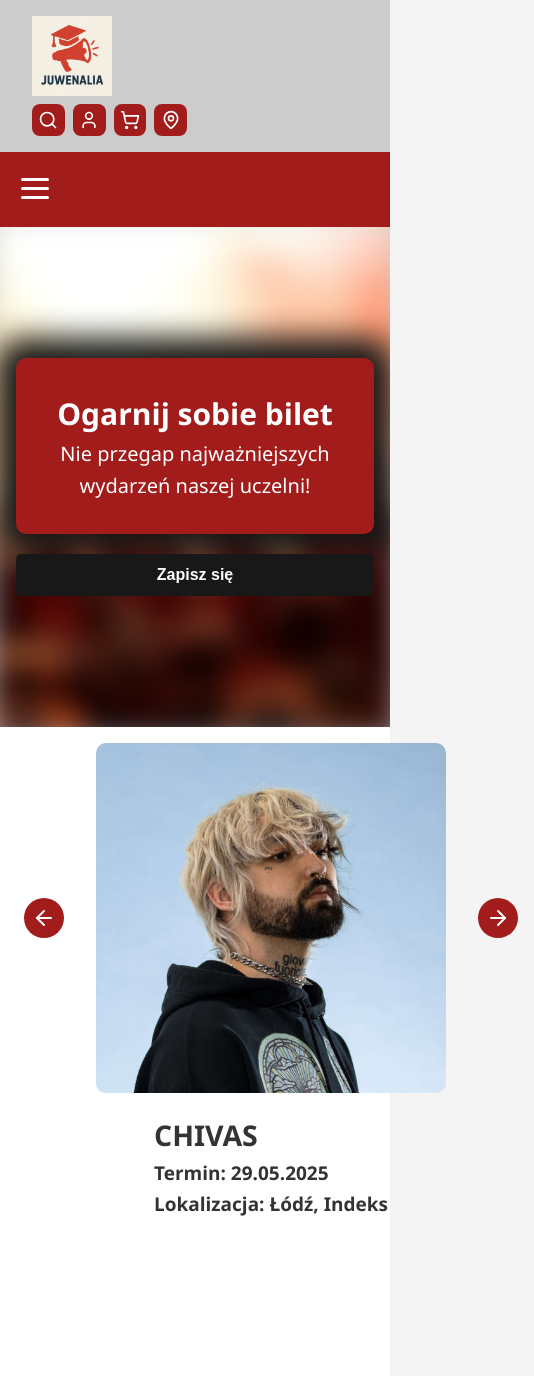
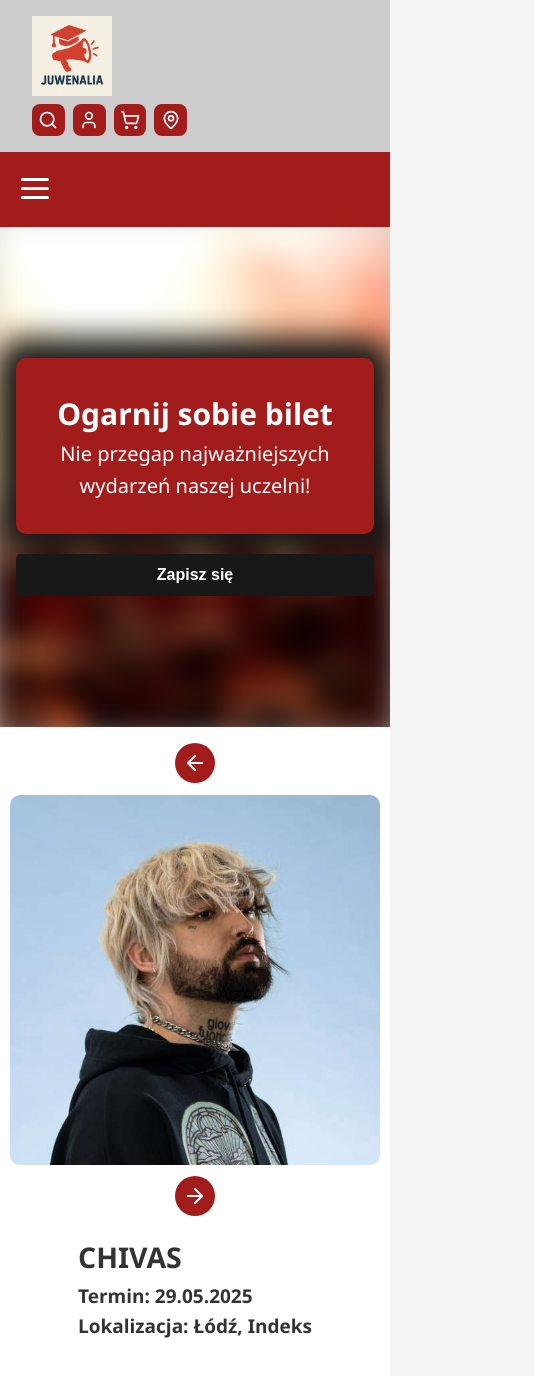
Before and after one commit to PastaSUCC/ProjektWWW, a React (Vite) app: page / in a window 390 px wide. Shown: the top 1376 px of the page, 534 px wide, since content can reach past the window. Built offline with nearby package versions, Linux system fonts and the light colour scheme.

Commit message:
Responsywnosc

```diff
--- a/src/calendar.css
+++ b/src/calendar.css
@@ -38,7 +38,7 @@
   background-image: url("/photos/mainbackground.jpg");
   background-size: cover;
   background-position: center;
-  background-repeat: no-repeat;
+  background-repeat: repeat-y;
   filter: blur(15px);
   z-index: -1;
   transform: scale(1.05);
@@ -140,4 +140,11 @@
     min-width: 28px;
     min-height: 28px;
   }
+  .calendar-item {
+    min-width: 10em;
+    max-width: 20em;
+    padding: 5px;
+    flex-direction: column;
+    align-items: center;
+  }
 }
--- a/src/galeria.css
+++ b/src/galeria.css
@@ -20,8 +20,9 @@
   height: 300px;
   max-width: 90vw;
   max-height: 90vw;
-  min-width: 120px;
-  min-height: 120px;
+  min-width: 0;
+  min-height: 0;
+  box-sizing: border-box;
 }
 
 
@@ -128,6 +129,13 @@
     height: 70vw;
     max-width: 350px;
     max-height: 350px;
+    min-width: 0;
+    min-height: 0;
+  }
+    .gallery-left {
+    flex-direction: column;
+    align-items: center;
+    gap: 0.7rem;
   }
 }
 
@@ -135,13 +143,35 @@
   .gallery-image-container {
     width: 95vw;
     height: 95vw;
-    min-width: 100px;
-    min-height: 100px;
-    max-width: 350px;
-    max-height: 350px;
+    max-width: 95vw;
+    max-height: 95vw;
+    min-width: 0;
+    min-height: 0;
   }
   .gallery-right {
     max-width: 100vw;
     font-size: 0.95em;
   }
 }
+
+@media (max-width: 350px) {
+  .gallery-image-container {
+    max-width: 75vw;
+    max-height: 75vw;
+    min-width: 50vw;
+    min-height: 50vw;
+  }
+}
+
+.gallery-image {
+  width: 100%;
+  height: 100%;
+  object-fit: cover;
+  aspect-ratio: 1/1;
+  min-width: 0;
+  min-height: 0;
+  max-width: 100%;
+  max-height: 100%;
+  border-radius: 10px;
+  display: block;
+}
```
